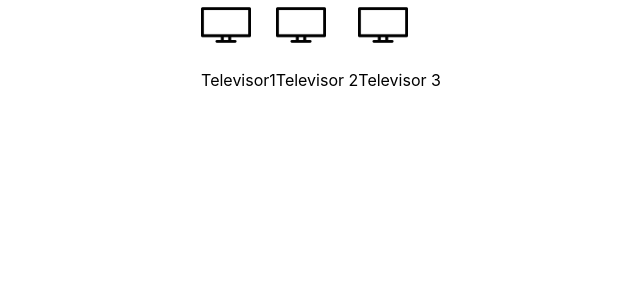
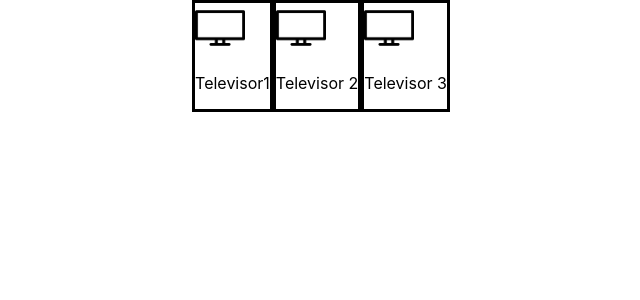
Before and after one commit to GALERIASHYPERMARKET/nextjs-gkzvre, a Next.js app: page /panaderia in a window 1280 px wide. Shown: the top 300 px of the page, without its empty margins (319-959 px from the left). Built offline with nearby package versions, Linux system fonts and the light colour scheme.

Commit message:
2 files modified

```diff
--- a/pages/panaderia.js
+++ b/pages/panaderia.js
@@ -5,7 +5,7 @@ import styles from '../styles/panaderia.module.css';
 import logo from "../utils/television.png"
 export default function panaderia(){
 return(
-  <div>
+  <div className={styles.main}>
     <section className={styles.container}>
     <div className={styles.televisores}>
       <Link href="/panaderia1">
@@ -46,6 +46,8 @@ return(
 
     </div>
 
+
+
     </section>
 
   </div>
--- a/styles/panaderia.module.css
+++ b/styles/panaderia.module.css
@@ -1,3 +1,6 @@
+.main{
+  background-image: "../utils/logoEmpresarial.png";
+}
 .container{
   display: flex;
   flex-wrap: wrap;
@@ -9,7 +12,8 @@
 .televisores{
   width: '100%';
   height: '100%';
-  position: 'relative'
+  position: 'relative';
+  border-style: solid;
 }
 .descripcion{
  font-family: 'Courier New', Courier, monospace;
```
